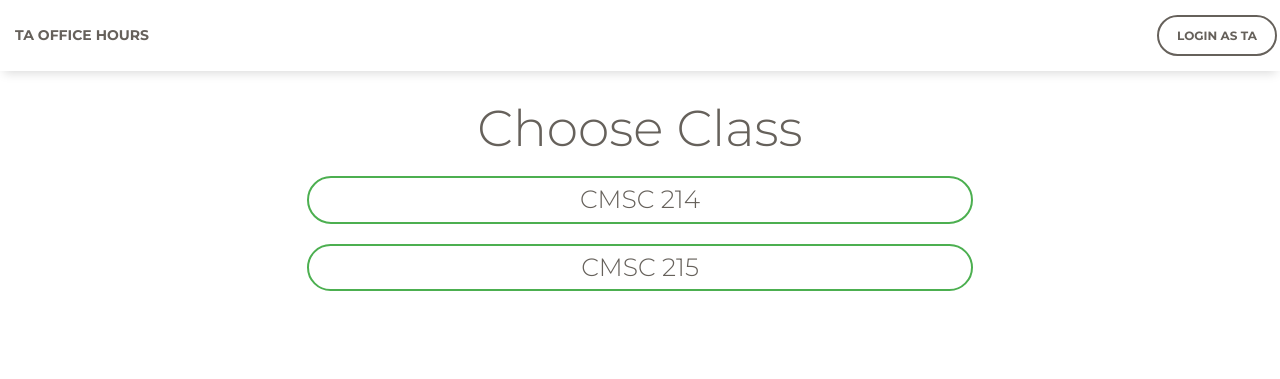
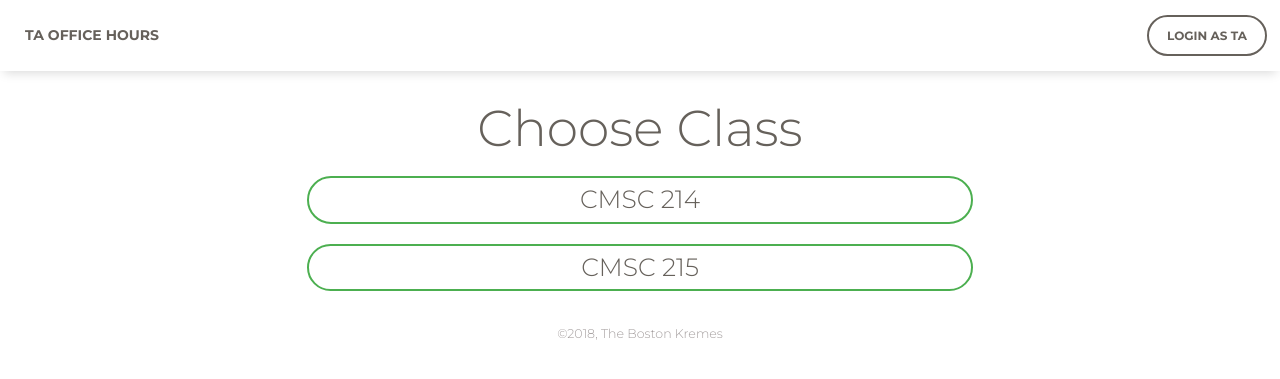
Before and after one commit to Likabicboi/TAQueues, a Django app: page / in a window 1280 px wide. Shown: the top 379 px of the page. Run offline with Django 3.2, Linux system fonts and the light colour scheme; data comes from the database, SQL or seed files in the repository; some libraries are stand-ins or nearby versions.

Commit message:
More improved UI

```diff
--- a/mysite/home/static/home/assets/css/style.css
+++ b/mysite/home/static/home/assets/css/style.css
@@ -51,6 +51,6 @@ form{
 	display: block;
 }
 
-.alert {
-
+.navbar {
+	padding: 0px 10px;
 }
--- a/mysite/home/templates/home/header.html
+++ b/mysite/home/templates/home/header.html
@@ -42,6 +42,16 @@
 
 	{%block content%}
 	{%endblock%}
+
+	<footer class="footer">
+		<div class="container">
+			<div class="row">
+				<div class="credits mx-auto">
+					<span class="copyright">©2018, The Boston Kremes</span>
+				</div>
+			</div>
+		</div>
+	</footer>
 </body>
 
 <script src="{% static 'home/assets/js/jquery-3.2.1.js' %}" type="text/javascript"></script>
```
